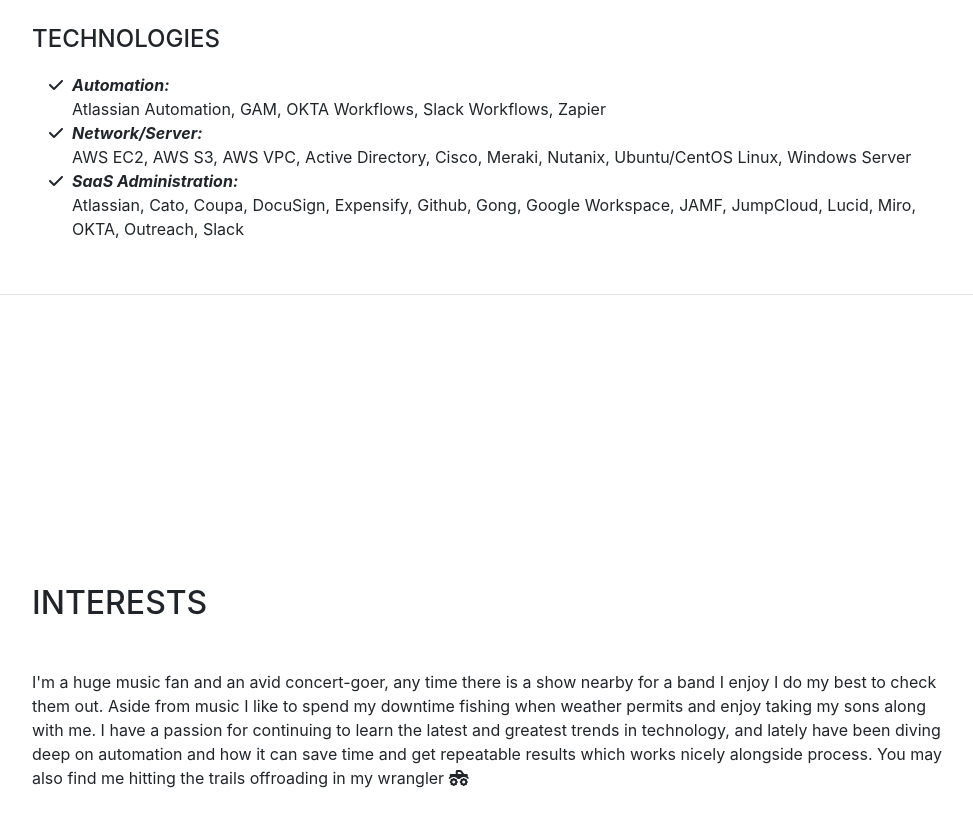
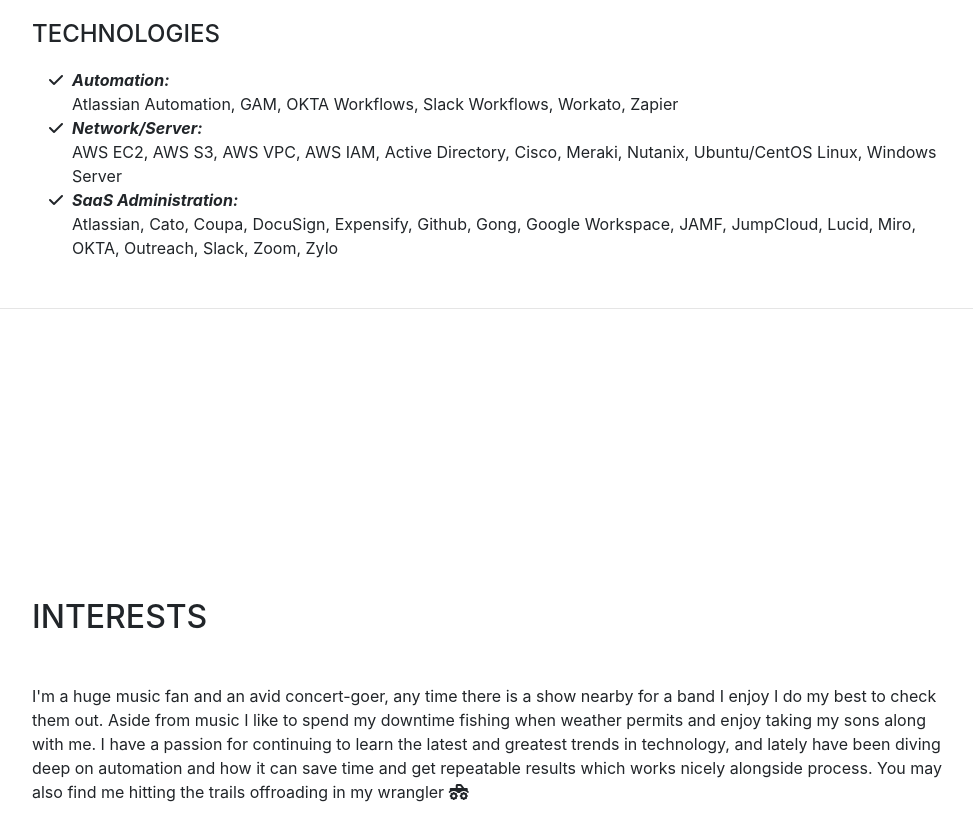
Before and after one commit to jgilmour/jgilmour.github.io, a website with bundled scripts: page index.html in a window 1280 px wide. Shown: the part 5510-6350 px from the top of the page, without its empty margins (288-1261 px from the left). Built offline with nearby package versions, Linux system fonts and the light colour scheme; a web font is replaced by a local one.

Commit message:
skillset

```diff
--- a/index.html
+++ b/index.html
@@ -303,13 +303,13 @@
           <ul class="fa-ul mb-0">
             <li>
               <i class="fa-li fa fa-check"></i>
-		    <i><b>Automation:</b></i></br> Atlassian Automation, GAM, OKTA Workflows, Slack Workflows, Zapier</li>
+		    <i><b>Automation:</b></i></br> Atlassian Automation, GAM, OKTA Workflows, Slack Workflows, Workato, Zapier</li>
             <li>
               <i class="fa-li fa fa-check"></i>
-		    <i><b>Network/Server:</b></i></br> AWS EC2, AWS S3, AWS VPC, Active Directory, Cisco, Meraki, Nutanix, Ubuntu/CentOS Linux, Windows Server</li>
+		    <i><b>Network/Server:</b></i></br> AWS EC2, AWS S3, AWS VPC, AWS IAM, Active Directory, Cisco, Meraki, Nutanix, Ubuntu/CentOS Linux, Windows Server</li>
             <li>
               <i class="fa-li fa fa-check"></i>
-		    <i><b>SaaS Administration:</b></i></br> Atlassian, Cato, Coupa, DocuSign, Expensify, Github, Gong, Google Workspace, JAMF, JumpCloud, Lucid, Miro, OKTA, Outreach, Slack</li>
+		    <i><b>SaaS Administration:</b></i></br> Atlassian, Cato, Coupa, DocuSign, Expensify, Github, Gong, Google Workspace, JAMF, JumpCloud, Lucid, Miro, OKTA, Outreach, Slack, Zoom, Zylo </li>
           </ul>
         </div>
       </section>
```
